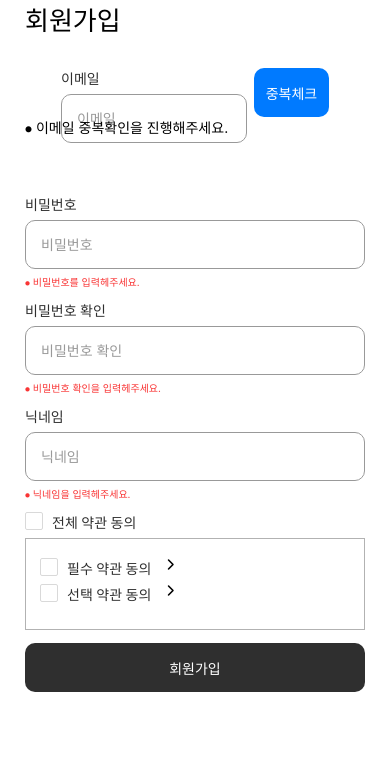
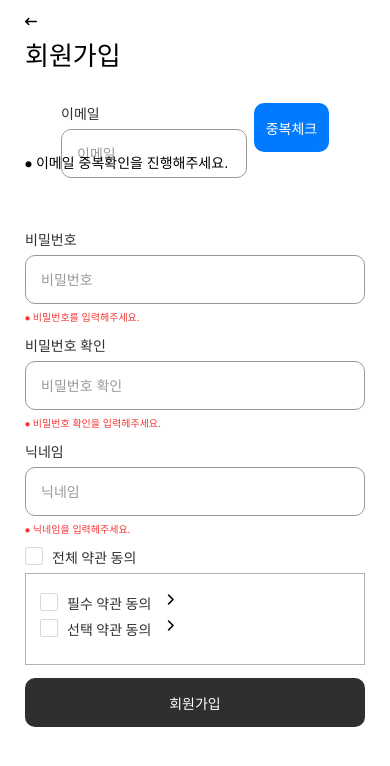
Before and after one commit to yeo-gi/yeogi, a React Native app in the folder frontend/: screen /Signup in a window 390 px wide. Shown: the top 766 px of the page. Built offline with nearby package versions, Linux system fonts and the light colour scheme.

Commit message:
feat: 로그인, 회원가입 페이지에 뒤로가기 버튼 추가

```diff
--- a/frontend/src/pages/user/LoginPage.tsx
+++ b/frontend/src/pages/user/LoginPage.tsx
@@ -8,15 +8,29 @@ import CustomCheckBox from '../../components/common/CustomCheckBox';
 import {commonStyles} from '../../style/common/CommonStyle';
 import PressableSmallText from '../../components/common/PressableSmallText';
 import ActionBtn from '../../components/common/ActionBtn';
+import {useNavi} from '../../components/navigation/useNavi';
+import Entypo from 'react-native-vector-icons/FontAwesome6';
 
 export default function LoginPage() {
   const [email, setEmail] = useState('');
   const [pw, setPw] = useState('');
   const [isKeep, setKeep] = useState(false);
 
+  const navigation = useNavi();
+
   return (
     <SafeAreaView style={ConStyles.container}>
-      <Text style={userStyles.header}>로그인</Text>
+      <View>
+        <Entypo
+          name="arrow-left-long"
+          color={'black'}
+          style={{marginTop: 15, marginBottom: 7}}
+          onPress={() => {
+            navigation.pop();
+          }}
+        />
+        <Text style={[userStyles.header]}>로그인</Text>
+      </View>
       <CustomInput
         title="이메일"
         text={email}
--- a/frontend/src/pages/user/SignupPage.tsx
+++ b/frontend/src/pages/user/SignupPage.tsx
@@ -31,7 +31,6 @@ export default function SignupPage() {
   const [total, setTotal] = useState(false);
   const [required, setRequired] = useState(false);
   const [optional, setOptional] = useState(false);
-  const [clickTotal, setClickTotal] = useState(false);
 
   // 비밀번호 유효성 검사
   useEffect(() => {
@@ -84,34 +83,39 @@ export default function SignupPage() {
 
   // 약관 관련
   useEffect(() => {
-    if (!clickTotal) {
-      if (required && optional) {
-        setTotal(true);
-      } else {
-        setTotal(false);
-      }
+    if (required && optional) {
+      setTotal(true);
     } else {
-      setClickTotal(false);
+      setTotal(false);
     }
-  }, [total, required, optional, clickTotal]);
+  }, [total, required, optional]);
 
   const totalAgreementFunc = () => {
     setTotal(!total);
-    if (total) {
+    if (!total) {
       setRequired(true);
       setOptional(true);
     } else {
       setRequired(false);
       setOptional(false);
     }
-    setClickTotal(true);
   };
 
   const navigation = useNavi();
 
   return (
     <SafeAreaView style={[ConStyles.container]}>
-      <Text style={userStyles.header}>회원가입</Text>
+      <View>
+        <Entypo
+          name="arrow-left-long"
+          color={'black'}
+          style={{marginTop: 15, marginBottom: 7}}
+          onPress={() => {
+            navigation.pop();
+          }}
+        />
+        <Text style={[userStyles.header]}>회원가입</Text>
+      </View>
       <ScrollView showsVerticalScrollIndicator={false}>
         <View style={{marginBottom: 57}}>
           <View style={[commonStyles.rowCenterContents, {width: '100%'}]}>
```
